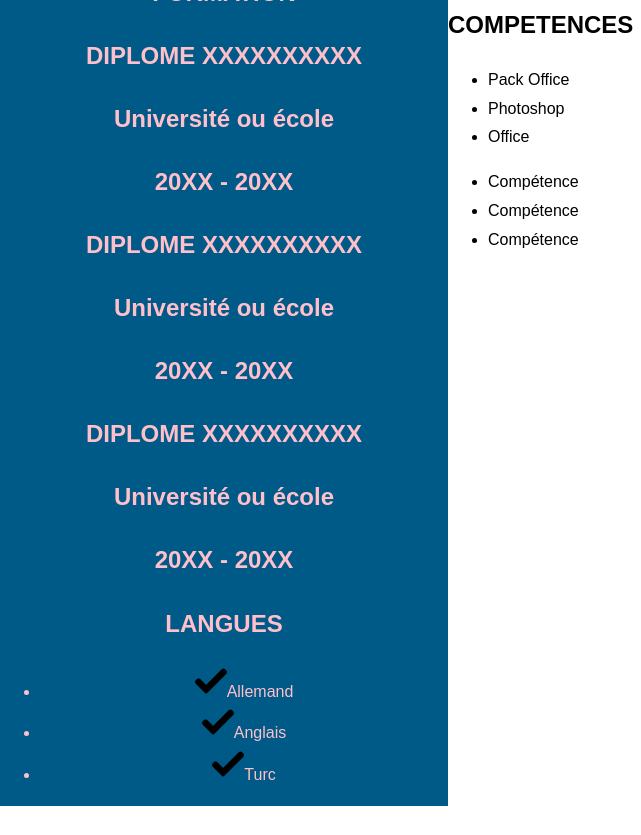
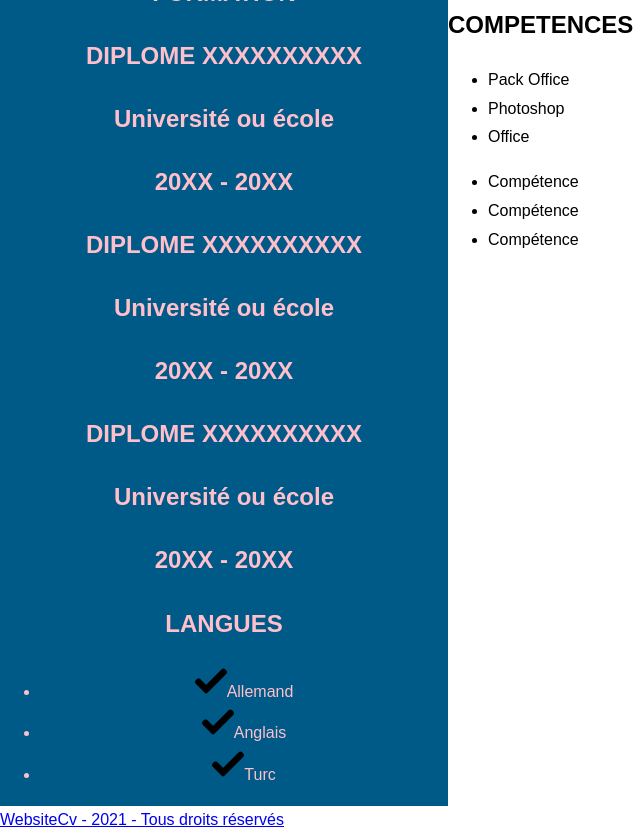
Before and after one commit to hasso5703/WEBSITE-CV, a plain HTML site: page index.html in a window 1280 px wide. Shown: the part 1081-1916 px from the top of the page, without its empty margins (0-641 px from the left). Before the commit the page ends 1887 px from the top, so only its background shows below. Drawn offline with Linux system fonts and the light colour scheme.

Commit message:
Update index.html

```diff
--- a/index.html
+++ b/index.html
@@ -110,6 +110,8 @@
 		</div>
 		</div>
 
-
 	</body>
+	<footer>
+			<a href="#">WebsiteCv - 2021 - Tous droits réservés</a>
+	</footer>
 </html>
```
